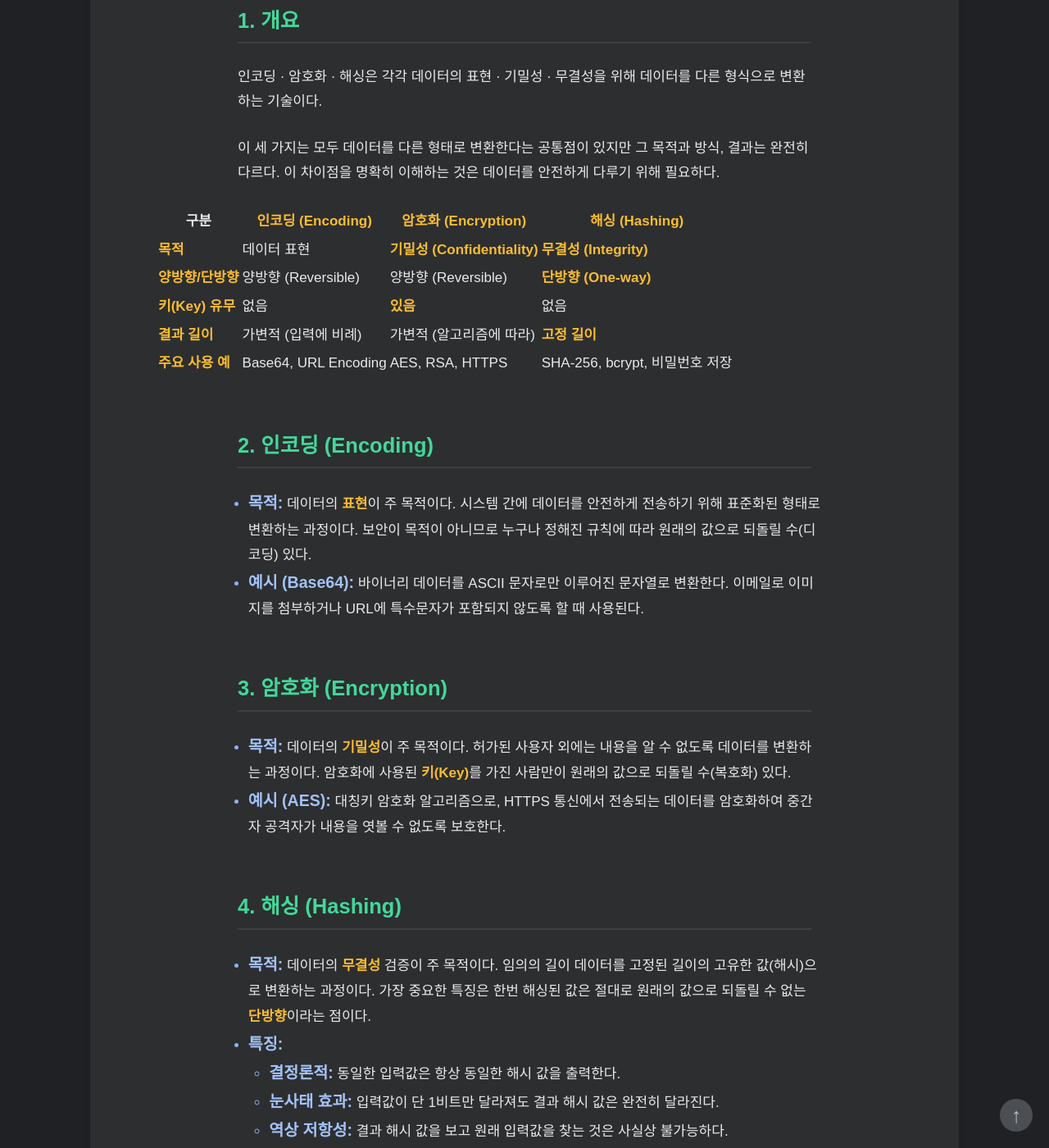
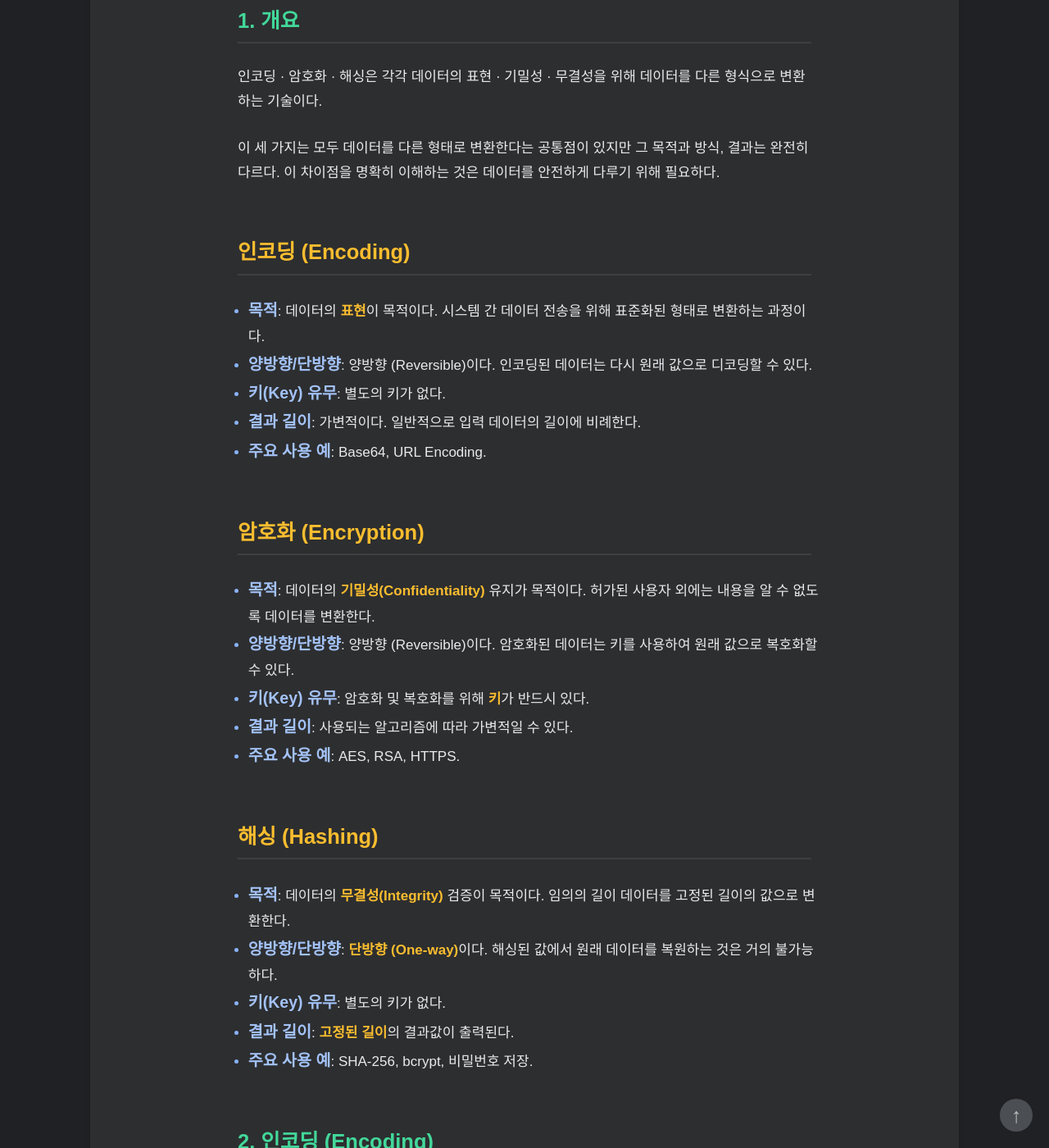
Before and after one commit to HamaP0/HamaP0.github.io, a Jekyll site: the page built from _posts/웹 기술/2025-08-16-EncodeEncryptHash_study.md, in a window 1280 px wide and 1400 px high, scrolled down 315 px. Shown: the whole window at 82% size. Built offline with Jekyll 4.4.1, drawn with Linux system fonts in a browser that asks for light colours; some web fonts are replaced.

Commit message:
Update 2025-08-16-EncodeEncryptHash_study.md

```diff
--- a/_posts/웹 기술/2025-08-16-EncodeEncryptHash_study.md
+++ b/_posts/웹 기술/2025-08-16-EncodeEncryptHash_study.md
@@ -11,13 +11,26 @@ categories: [웹 기술]
 
 이 세 가지는 모두 데이터를 다른 형태로 변환한다는 공통점이 있지만 그 목적과 방식, 결과는 완전히 다르다. 이 차이점을 명확히 이해하는 것은 데이터를 안전하게 다루기 위해 필요하다.
 
-| 구분 | **인코딩 (Encoding)** | **암호화 (Encryption)** | **해싱 (Hashing)** |
-|---|---|---|---|
-| **목적** | 데이터 표현 | **기밀성 (Confidentiality)** | **무결성 (Integrity)** |
-| **양방향/단방향** | 양방향 (Reversible) | 양방향 (Reversible) | **단방향 (One-way)** |
-| **키(Key) 유무** | 없음 | **있음** | 없음 |
-| **결과 길이** | 가변적 (입력에 비례) | 가변적 (알고리즘에 따라) | **고정 길이** |
-| **주요 사용 예**| Base64, URL Encoding | AES, RSA, HTTPS | SHA-256, bcrypt, 비밀번호 저장 |
+### **인코딩 (Encoding)**
+*   **목적**: 데이터의 **표현**이 목적이다. 시스템 간 데이터 전송을 위해 표준화된 형태로 변환하는 과정이다.
+*   **양방향/단방향**: 양방향 (Reversible)이다. 인코딩된 데이터는 다시 원래 값으로 디코딩할 수 있다.
+*   **키(Key) 유무**: 별도의 키가 없다.
+*   **결과 길이**: 가변적이다. 일반적으로 입력 데이터의 길이에 비례한다.
+*   **주요 사용 예**: Base64, URL Encoding.
+
+### **암호화 (Encryption)**
+*   **목적**: 데이터의 **기밀성(Confidentiality)** 유지가 목적이다. 허가된 사용자 외에는 내용을 알 수 없도록 데이터를 변환한다.
+*   **양방향/단방향**: 양방향 (Reversible)이다. 암호화된 데이터는 키를 사용하여 원래 값으로 복호화할 수 있다.
+*   **키(Key) 유무**: 암호화 및 복호화를 위해 **키**가 반드시 있다.
+*   **결과 길이**: 사용되는 알고리즘에 따라 가변적일 수 있다.
+*   **주요 사용 예**: AES, RSA, HTTPS.
+
+### **해싱 (Hashing)**
+*   **목적**: 데이터의 **무결성(Integrity)** 검증이 목적이다. 임의의 길이 데이터를 고정된 길이의 값으로 변환한다.
+*   **양방향/단방향**: **단방향 (One-way)**이다. 해싱된 값에서 원래 데이터를 복원하는 것은 거의 불가능하다.
+*   **키(Key) 유무**: 별도의 키가 없다.
+*   **결과 길이**: **고정된 길이**의 결과값이 출력된다.
+*   **주요 사용 예**: SHA-256, bcrypt, 비밀번호 저장.
 
 ### 2. 인코딩 (Encoding)
 
@@ -47,4 +60,5 @@ categories: [웹 기술]
 *   **인코딩을 암호화로 착각하는 실수:**
     민감한 데이터를 단순히 Base64로 인코딩하고 안전하다고 생각하는 것은 매우 위험하다. 인코딩은 누구나 쉽게 디코딩할 수 있으므로 절대 보안 장치가 될 수 없다.
 
+
     <hr class="short-rule">
```
